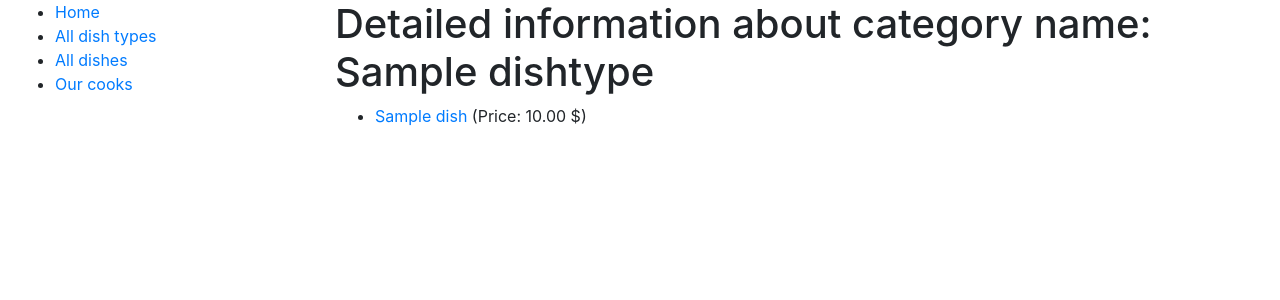
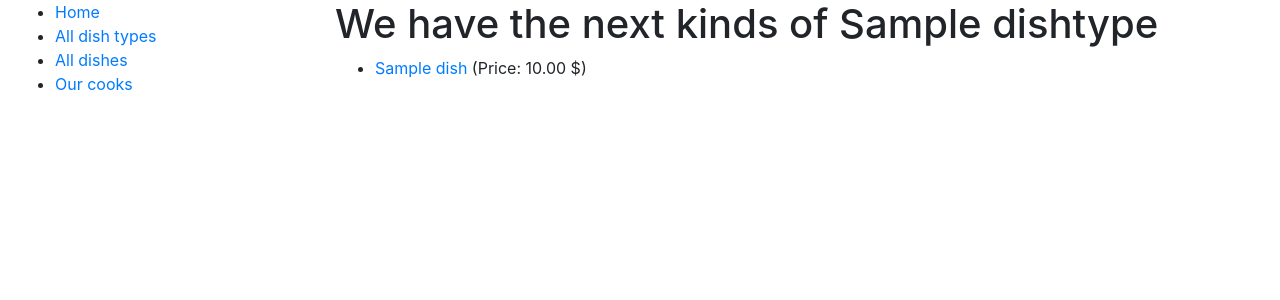
Before and after one commit to Script1988/restaurant-kitchen-service, a Django app: page /dishes/1/ in a window 1280 px wide. Shown: the top 300 px of the page. Run offline with Django 4.2, Linux system fonts and the light colour scheme; tables that the repository leaves empty hold one stand-in row (values such as "Sample post").

Commit message:
Add DishDetailView and dish_detail.html

```diff
--- a/restaurant_service/urls.py
+++ b/restaurant_service/urls.py
@@ -6,6 +6,7 @@ from restaurant_service.views import (
     DishTypeListView,
     DishListView,
     DishTypeDetailView,
+    DishDetailView,
 )
 
 
@@ -14,7 +15,8 @@ urlpatterns = [
     path("dish-types/", DishTypeListView.as_view(), name="dish_type_list"),
     path("dishes/", DishListView.as_view(), name="dish_list"),
     path("cooks/", CookListView.as_view(), name="cook_list"),
-    path("dishes/<int:pk>/", DishTypeDetailView.as_view(), name="dish_type_detail")
+    path("dishes/<int:pk>/", DishTypeDetailView.as_view(), name="dish_type_detail"),
+    path("dish/<int:pk>/", DishDetailView.as_view(), name="dish_detail"),
 ]
 
 
--- a/restaurant_service/views.py
+++ b/restaurant_service/views.py
@@ -38,5 +38,9 @@ class DishListView(generic.ListView):
     queryset = Dish.objects.all().select_related("dish_type")
 
 
+class DishDetailView(generic.DetailView):
+    model = Dish
+
+
 class CookListView(generic.ListView):
     model = Cook
--- a/templates/restaurant_service/dish_list.html
+++ b/templates/restaurant_service/dish_list.html
@@ -6,7 +6,7 @@
     <ul>
     {% for dish in dish_list %}
       <li class="sidebar-nav">
-      <a href="#">{{ dish.name }}</a>
+      <a href={% url 'restaurant_service:dish_detail' pk=dish.pk %}>{{ dish.name }}</a>
       (Price: {{ dish.price }} $)
       </li>
     {% endfor %}
--- a/templates/restaurant_service/dish_type_detail.html
+++ b/templates/restaurant_service/dish_type_detail.html
@@ -1,10 +1,10 @@
 {%  extends 'base.html' %}
 
 {% block content %}
-  <h1>Detailed information about category name: {{ dish_type_detail }}</h1>
+  <h1>We have the next kinds of {{ dish_type_detail }}</h1>
     <ul>
     {% for dish in dish_type_detail.dish_type.all %}
-      <li class="sidebar-nav"><a href="#">{{ dish.name }}</a>
+      <li class="sidebar-nav"><a href={% url 'restaurant_service:dish_detail' pk=dish.pk %}>{{ dish.name }}</a>
       (Price: {{ dish.price }} $)
       </li>
     {% endfor %}
```
Also changed, not shown: templates/restaurant_service/dish_detail.html (added, +10 -0 lines).
